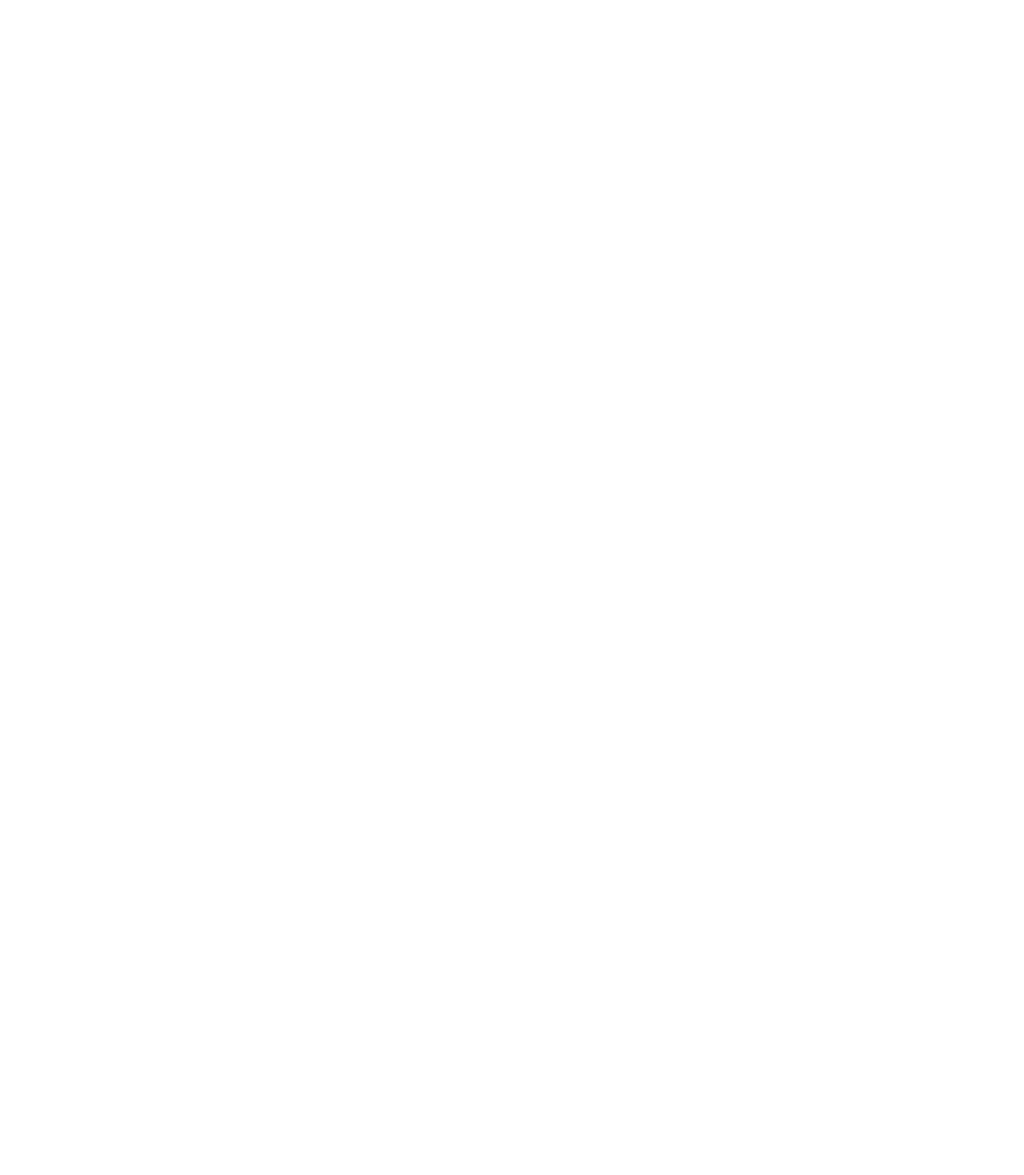
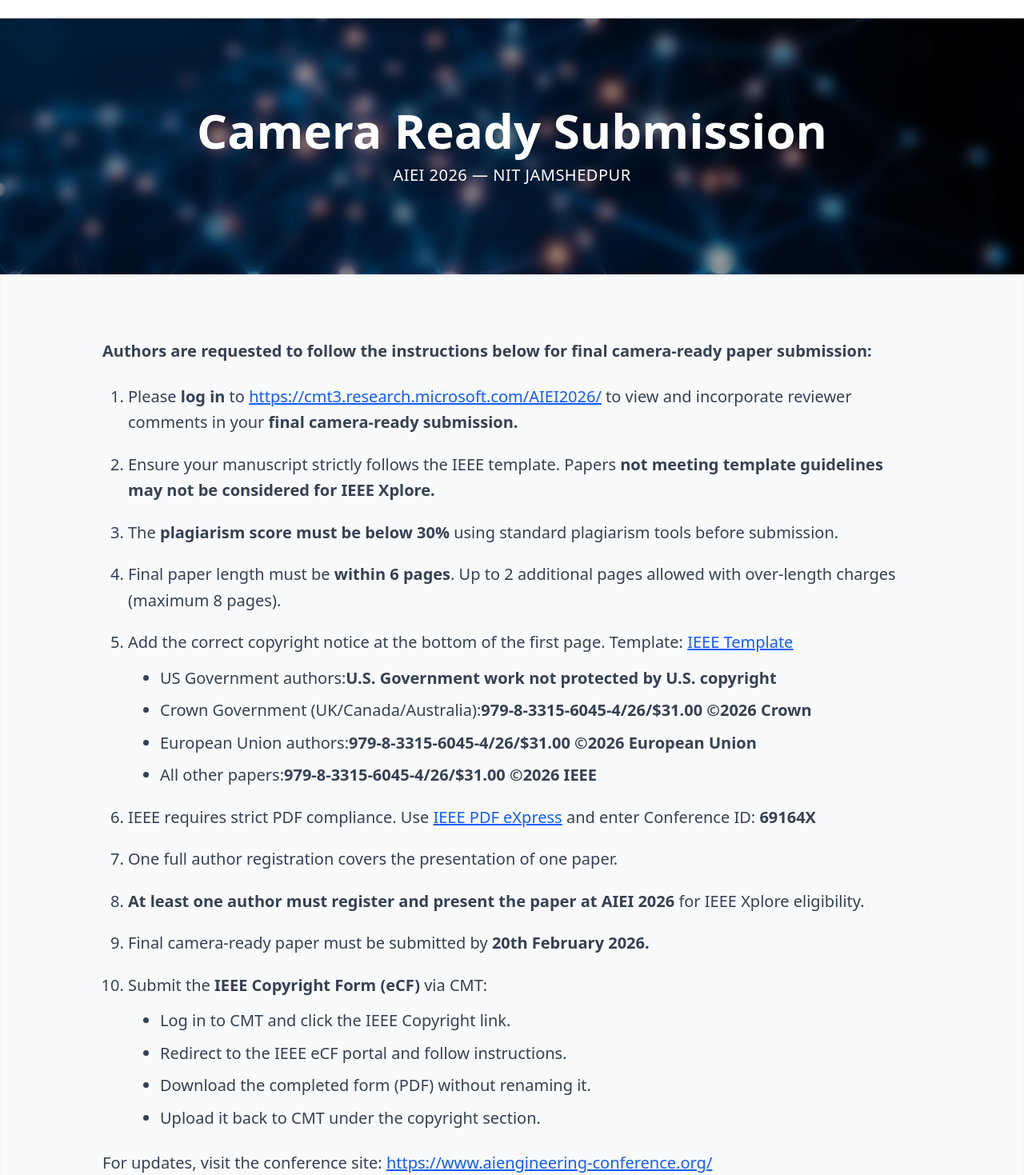
Before and after one commit to polty-rishit/AIEI2026, a React (Vite) app in the folder AIEI/: page /camera in a window 1280 px wide. Before the commit this address had no page. Shown: the part 41-1510 px from the top of the page at 80% size. Before the commit the page ends 800 px from the top, so only its background shows below. Built offline with nearby package versions, Linux system fonts and the light colour scheme; the HTML template or start-up script is replaced by a standard one.

Commit message:
some changes

```diff
--- a/AIEI/src/App.jsx
+++ b/AIEI/src/App.jsx
@@ -4,7 +4,7 @@ import Home from './pages/Home'
 import General from './pages/General'
 import Committee from './pages/About/Committee'
 import Venue from './pages/Venue'
-import CallForPapers from './pages/CallForPapers'
+import CallForPapers from './pages/Authors/CallForPapers'
 import Guidelines from './pages/guidelines'
 import CMT from './pages/CMT'
 import { useEffect } from "react";
@@ -17,6 +17,7 @@ import TechProgramme from './pages/Programme/TechProgramme'
 import Speakers from './pages/Programme/Speakers'
 import Registration from './pages/Attend/Registration'
 import ImportantDates from './pages/About/ImportantDates'
+import CameraReady from './pages/Authors/CameraReady'
 
 
  const App = () => {
@@ -47,6 +48,7 @@ import ImportantDates from './pages/About/ImportantDates'
          <Route path='/speakers' element={<Speakers/>}/>
          <Route path='/registration' element={<Registration/>}/>
          <Route path='/dates' element={<ImportantDates/>}/>
+         <Route path='/camera' element={<CameraReady/>}/>
          </Routes>
      </div>
    )
--- a/AIEI/src/components/Navbar.jsx
+++ b/AIEI/src/components/Navbar.jsx
@@ -162,7 +162,7 @@ const handleRegistrationLeave = () => {
                 </button>
                 {conferenceDropdown && (
                   <div className="absolute top-full left-0 mt-2 w-48 bg-white rounded-md shadow-lg py-2 z-10">
-                    <a href="/" className="block px-4 py-2 text-gray-800 hover:bg-gray-100 cursor-pointer">Camera Ready Submission</a>
+                    <a href="/camera" className="block px-4 py-2 text-gray-800 hover:bg-gray-100 cursor-pointer">Camera Ready Submission</a>
                     <a href="/papers" className="block px-4 py-2 text-gray-800 hover:bg-gray-100 cursor-pointer">Call For Papers</a>
 
                     <a href="/" className="block px-4 py-2 text-gray-800 hover:bg-gray-100 cursor-pointer">Author Information</a>
@@ -372,7 +372,7 @@ const handleRegistrationLeave = () => {
               </button>
               {conferenceDropdown && (
                 <div className="ml-4 mt-2 space-y-2">
-                  <a href="/" className="block px-4 py-2 text-gray-800 hover:bg-gray-100 cursor-pointer">Camera Ready Submission</a>
+                  <a href="/camera" className="block px-4 py-2 text-gray-800 hover:bg-gray-100 cursor-pointer">Camera Ready Submission</a>
                   <a href="/papers" className="block px-4 py-2 text-gray-800 hover:bg-gray-100 cursor-pointer">Call For Papers</a>
 
                   <a href="/" className="block px-4 py-2 text-gray-800 hover:bg-gray-100 cursor-pointer">Author Information</a>
--- a/AIEI/src/components/NavbarHome.jsx
+++ b/AIEI/src/components/NavbarHome.jsx
@@ -277,7 +277,7 @@ const handleRegistrationLeave = () => {
                 {conferenceDropdown && (
                   <div className="absolute top-full left-0 mt-2 w-48 bg-white rounded-md shadow-lg py-2 z-10">
                     <a
-                      href="/"
+                      href="/camera"
                       className="block px-4 py-2 text-gray-800 hover:bg-gray-100 cursor-pointer"
                     >
                       Camera Ready Submission
@@ -740,7 +740,7 @@ const handleRegistrationLeave = () => {
               {conferenceDropdown && (
                 <div className="ml-4 mt-2 space-y-2">
                   <a
-                    href="/"
+                    href="/camera"
                     className="block px-4 py-2 text-gray-800 hover:bg-gray-100 cursor-pointer"
                   >
                     Camera Ready Submission
--- a/AIEI/src/pages/CallForPapers.jsx
+++ b/AIEI/src/pages/Authors/CallForPapers.jsx
@@ -1,6 +1,6 @@
 import React from 'react';
-import Navbar from '../components/Navbar';
-import Footer from '../components/Footer';
+import Navbar from "../../components/Navbar";
+import Footer from "../../components/Footer";
 
 const CallForPapers = () => {
   return (
--- /dev/null
+++ b/AIEI/src/pages/Authors/CameraReady.jsx
@@ -0,0 +1,160 @@
+import React from "react";
+import Navbar from "../../components/Navbar";
+import Footer from "../../components/Footer";
+
+const CameraReady = () => {
+  return (
+    <div className="bg-gray-50">
+      <Navbar />
+
+      {/* Banner Section */}
+      <div className="relative w-full h-[160px] sm:h-[200px] md:h-[260px] lg:h-[320px] flex flex-col items-center justify-center mt-16">
+        <img
+          src="/photo1.jpg"
+          alt="Banner"
+          className="absolute inset-0 w-full h-full object-cover"
+        />
+        <div className="absolute inset-0 bg-black/40 backdrop-blur-sm"></div>
+
+        <div className="relative text-center text-white drop-shadow-xl px-4">
+          <h1 className="text-xl sm:text-3xl md:text-5xl lg:text-6xl font-bold mb-3">
+            Camera Ready Submission
+          </h1>
+          <h2 className="text-xs sm:text-sm md:text-xl font-medium tracking-wide">
+            AIEI 2026 — NIT JAMSHEDPUR
+          </h2>
+        </div>
+      </div>
+
+      {/* Content Section */}
+      <section className="bg-gray-50 text-gray-800 py-14 sm:py-16 md:py-20 px-4 sm:px-8 lg:px-20 xl:px-32 shadow-inner">
+        <div className="max-w-5xl mx-auto">
+          <div className="text-base sm:text-lg md:text-xl leading-relaxed space-y-6 text-gray-700">
+            <p className="font-semibold">
+              Authors are requested to follow the instructions below for final camera-ready paper submission:
+            </p>
+
+            <ol className="list-decimal pl-5 sm:pl-6 md:pl-8 space-y-5">
+              <li>
+                Please <strong>log in</strong> to{" "}
+                <a
+                  target="_blank"
+                  className="text-blue-600 underline"
+                  href="https://cmt3.research.microsoft.com/AIEI2026/"
+                >
+                  https://cmt3.research.microsoft.com/AIEI2026/
+                </a>{" "}
+                to view and incorporate reviewer comments in your{" "}
+                <strong>final camera-ready submission.</strong>
+              </li>
+
+              <li>
+                Ensure your manuscript strictly follows the IEEE template. Papers{" "}
+                <strong>not meeting template guidelines may not be considered for IEEE Xplore.</strong>
+              </li>
+
+              <li>
+                The{" "}
+                <strong>plagiarism score must be below 30%</strong> using standard plagiarism tools before submission.
+              </li>
+
+              <li>
+                Final paper length must be{" "}
+                <strong>within 6 pages</strong>.
+                Up to 2 additional pages allowed with over-length charges (maximum 8 pages).
+              </li>
+
+              <li>
+                Add the correct copyright notice at the bottom of the first page.
+                Template:{" "}
+                <a
+                  href="https://www.ieee.org/conferences/publishing/templates.html"
+                  target="_blank"
+                  className="text-blue-600 underline"
+                >
+                  IEEE Template
+                </a>
+                <ul className="list-disc pl-6 sm:pl-10 space-y-2 pt-3">
+                  <li>
+                    US Government authors:
+                    <strong>U.S. Government work not protected by U.S. copyright</strong>
+                  </li>
+                  <li>
+                    Crown Government (UK/Canada/Australia):
+                    <strong>979-8-3315-6045-4/26/$31.00 ©2026 Crown</strong>
+                  </li>
+                  <li>
+                    European Union authors:
+                    <strong>979-8-3315-6045-4/26/$31.00 ©2026 European Union</strong>
+                  </li>
+                  <li>
+                    All other papers:
+                    <strong>979-8-3315-6045-4/26/$31.00 ©2026 IEEE</strong>
+                  </li>
+                </ul>
+              </li>
+
+              <li>
+                IEEE requires strict PDF compliance.
+                Use{" "}
+                <a
+                  href="https://www.pdf-express.org/"
+                  target="_blank"
+                  className="text-blue-600 underline"
+                >
+                  IEEE PDF eXpress
+                </a>{" "}
+                and enter Conference ID: <strong>69164X</strong>
+              </li>
+
+              <li>
+                One full author registration covers the presentation of one paper.
+              </li>
+
+              <li>
+                <strong>
+                  At least one author must register and present the paper at AIEI 2026
+                </strong>{" "}
+                for IEEE Xplore eligibility.
+              </li>
+
+              <li>
+                Final camera-ready paper must be submitted by
+                <strong> 20th February 2026.</strong>
+              </li>
+
+              <li>
+                Submit the <strong>IEEE Copyright Form (eCF)</strong> via CMT:
+                <ul className="list-disc pl-6 sm:pl-10 space-y-2 pt-3">
+                  <li>Log in to CMT and click the IEEE Copyright link.</li>
+                  <li>Redirect to the IEEE eCF portal and follow instructions.</li>
+                  <li>Download the completed form (PDF) without renaming it.</li>
+                  <li>Upload it back to CMT under the copyright section.</li>
+                </ul>
+              </li>
+            </ol>
+
+            <p>
+              For updates, visit the conference site:{" "}
+              <a
+                href="https://www.aiengineering-conference.org/"
+                target="_blank"
+                className="text-blue-600 underline"
+              >
+                https://www.aiengineering-conference.org/
+              </a>
+            </p>
+
+            <p className="font-bold text-center pt-4">
+              We warmly welcome you to NIT Jamshedpur and appreciate your valuable contribution.
+            </p>
+          </div>
+        </div>
+      </section>
+
+      <Footer />
+    </div>
+  );
+};
+
+export default CameraReady;
```
Also changed, not shown: AIEI/src/pages/About/Overview.jsx (+53 -9 lines).
